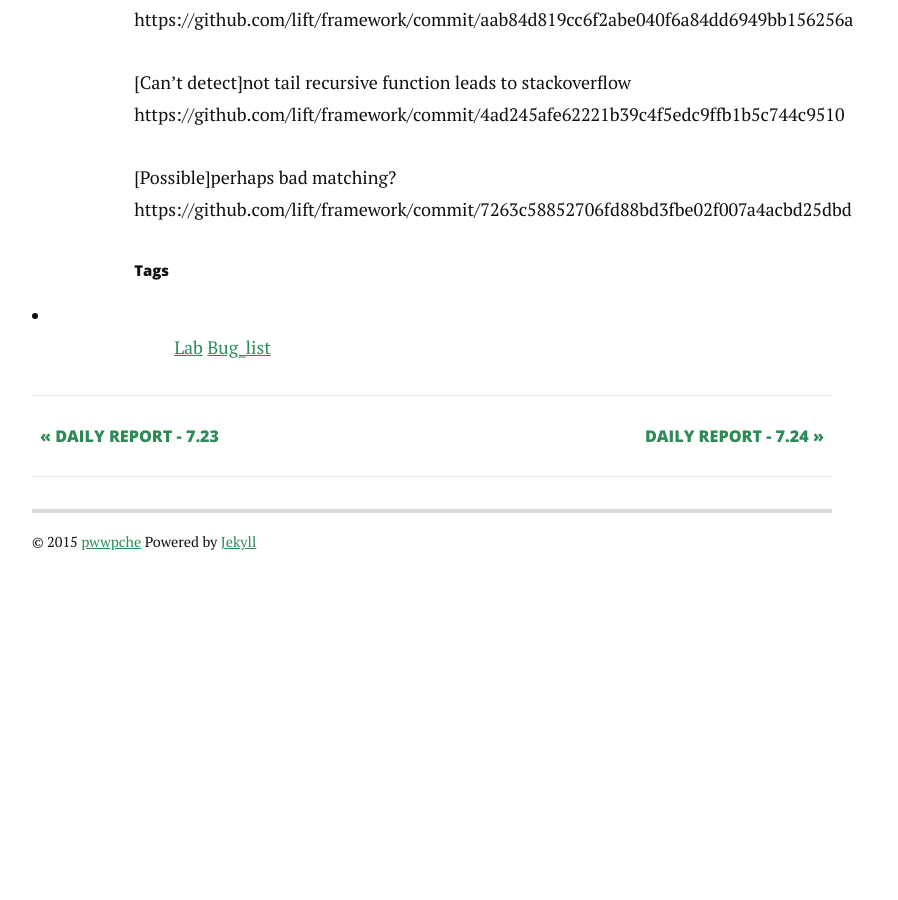
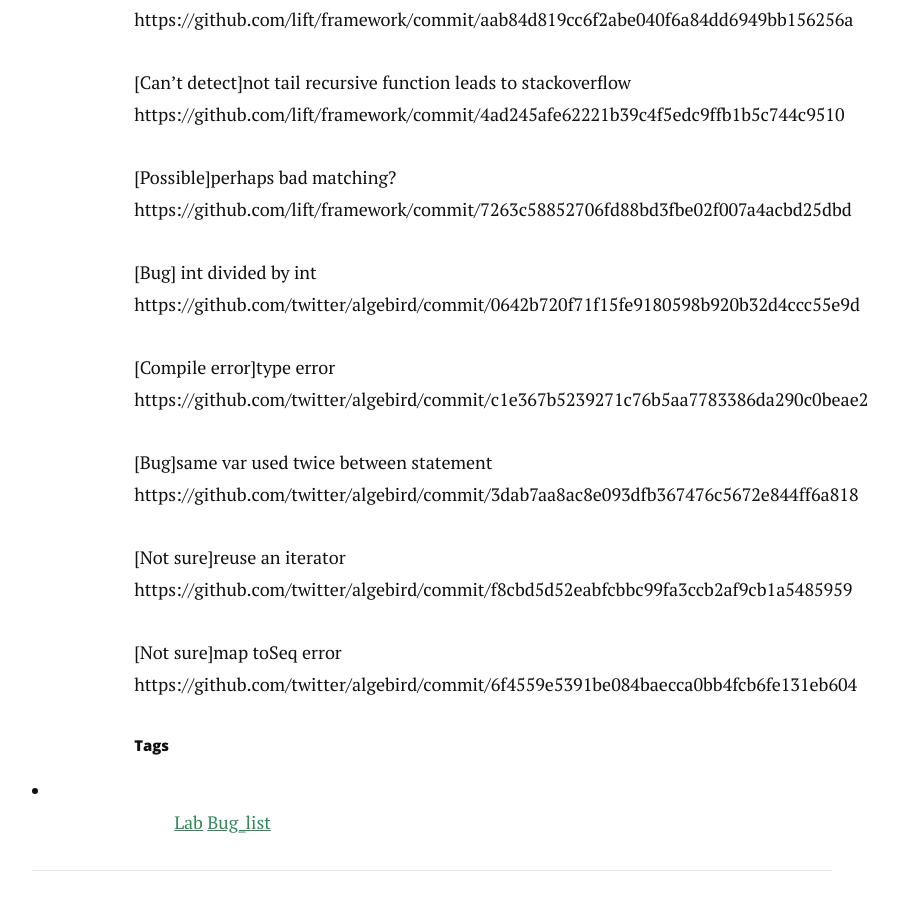
Before and after one commit to pwwpche/Github_site_source, a Jekyll site: the page built from _posts/2015-7-24-a. Current bug list.markdown, in a window 1280 px wide and 900 px high, scrolled down 9437 px. Shown: the whole window, without its empty margins (208-1106 px from the left). Built offline with Jekyll 4.4.1, drawn with Linux system fonts in a browser that asks for light colours; nearby versions of some CDN libraries; Markdown is read by kramdown in place of the engine named in the settings; before the commit the page ends 10056 px from its top, so only the background shows below that.

```diff
--- a/_posts/2015-7-24-a. Current bug list.markdown
+++ b/_posts/2015-7-24-a. Current bug list.markdown
@@ -280,3 +280,18 @@ https://github.com/lift/framework/commit/4ad245afe62221b39c4f5edc9ffb1b5c744c951
 
 [Possible]perhaps bad matching?
 https://github.com/lift/framework/commit/7263c58852706fd88bd3fbe02f007a4acbd25dbd
+
+[Bug] int divided by int
+https://github.com/twitter/algebird/commit/0642b720f71f15fe9180598b920b32d4ccc55e9d
+
+[Compile error]type error
+https://github.com/twitter/algebird/commit/c1e367b5239271c76b5aa7783386da290c0beae2
+
+[Bug]same var used twice between statement
+https://github.com/twitter/algebird/commit/3dab7aa8ac8e093dfb367476c5672e844ff6a818
+
+[Not sure]reuse an iterator
+https://github.com/twitter/algebird/commit/f8cbd5d52eabfcbbc99fa3ccb2af9cb1a5485959
+
+[Not sure]map toSeq error
+https://github.com/twitter/algebird/commit/6f4559e5391be084baecca0bb4fcb6fe131eb604
```
Also changed, not shown: _posts/2015-7-20-a. Some keywords about commit messages - Copy.markdown (+8 -5 lines), _posts/2015-7-29-a. Catagorized bug list.markdown (+7 -2 lines), _posts/2015-7-30-a. TODO List - 7.30.markdown (added, +15 -0 lines), _posts/Report/2015-7-30-a.Daily Report - 7.30.markdown (added, +19 -0 lines).
